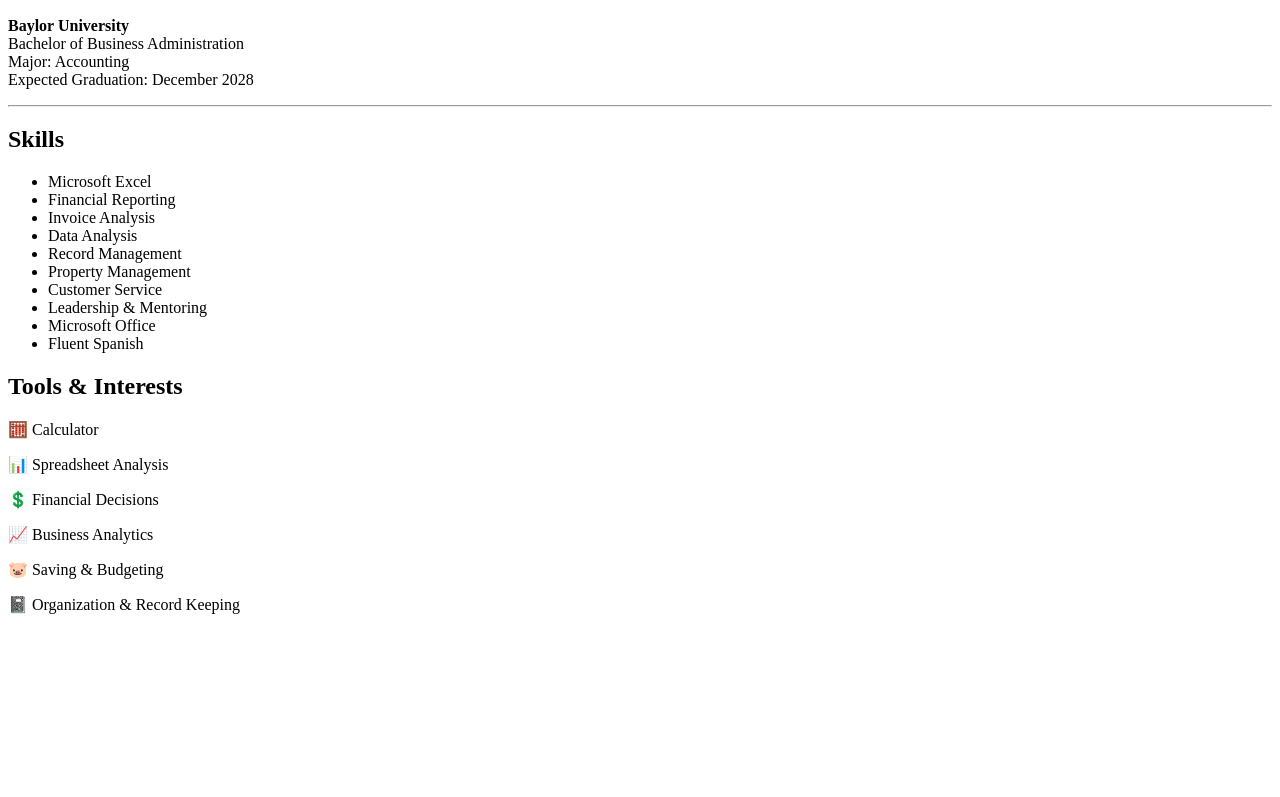
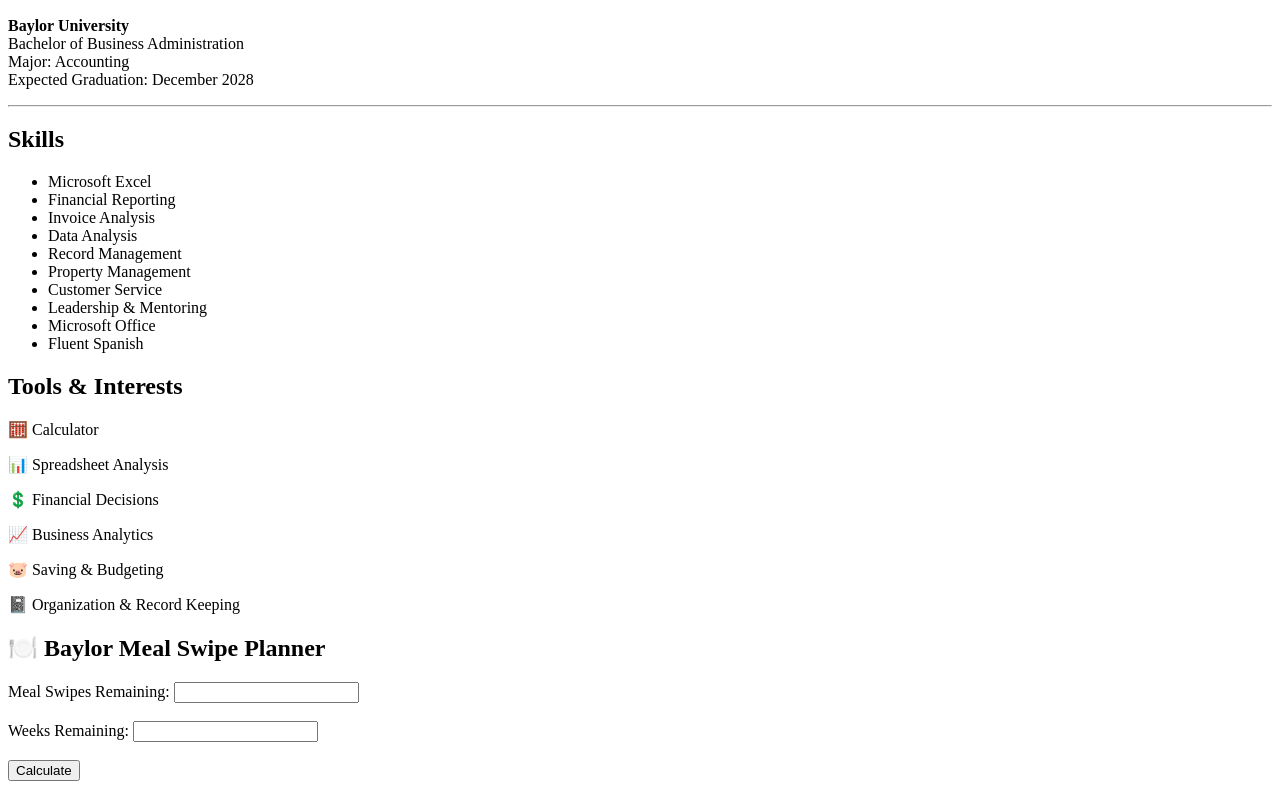
Before and after one commit to Sof-ia-Jas-mine/Sofia-s-Portfolio, a plain HTML site: page index.html in a window 1280 px wide. Shown: the part 391-1188 px from the top of the page. Before the commit the page ends 1021 px from the top, so only its background shows below. Drawn offline with Linux system fonts and the light colour scheme.

Commit message:
Update index.html

```diff
--- a/index.html
+++ b/index.html
@@ -5,6 +5,8 @@
     <meta charset="UTF-8">
     <meta name="viewport" content="width=device-width, initial-scale=1.0">
     <title>Sofia Rodriguez Portfolio</title>
+
+    <link rel="stylesheet" href="style.css">
 </head>
 
 <body>
@@ -67,9 +69,6 @@
         <li>Fluent Spanish</li>
     </ul>
 
-</body>
-
-</html>
     <div class="section">
         <h2>Tools & Interests</h2>
 
@@ -80,3 +79,31 @@
         <p>🐷 Saving & Budgeting</p>
         <p>📓 Organization & Record Keeping</p>
     </div>
+
+    <div class="section">
+
+        <h2>🍽️ Baylor Meal Swipe Planner</h2>
+
+        <label>Meal Swipes Remaining:</label>
+        <input type="number" id="swipes">
+
+        <br><br>
+
+        <label>Weeks Remaining:</label>
+        <input type="number" id="weeks">
+
+        <br><br>
+
+        <button onclick="calculateSwipes()">
+            Calculate
+        </button>
+
+        <p id="result"></p>
+
+    </div>
+
+    <script src="script.js"></script>
+
+</body>
+
+</html>
```
Lines whose indentation alone changed are shown as unchanged.
